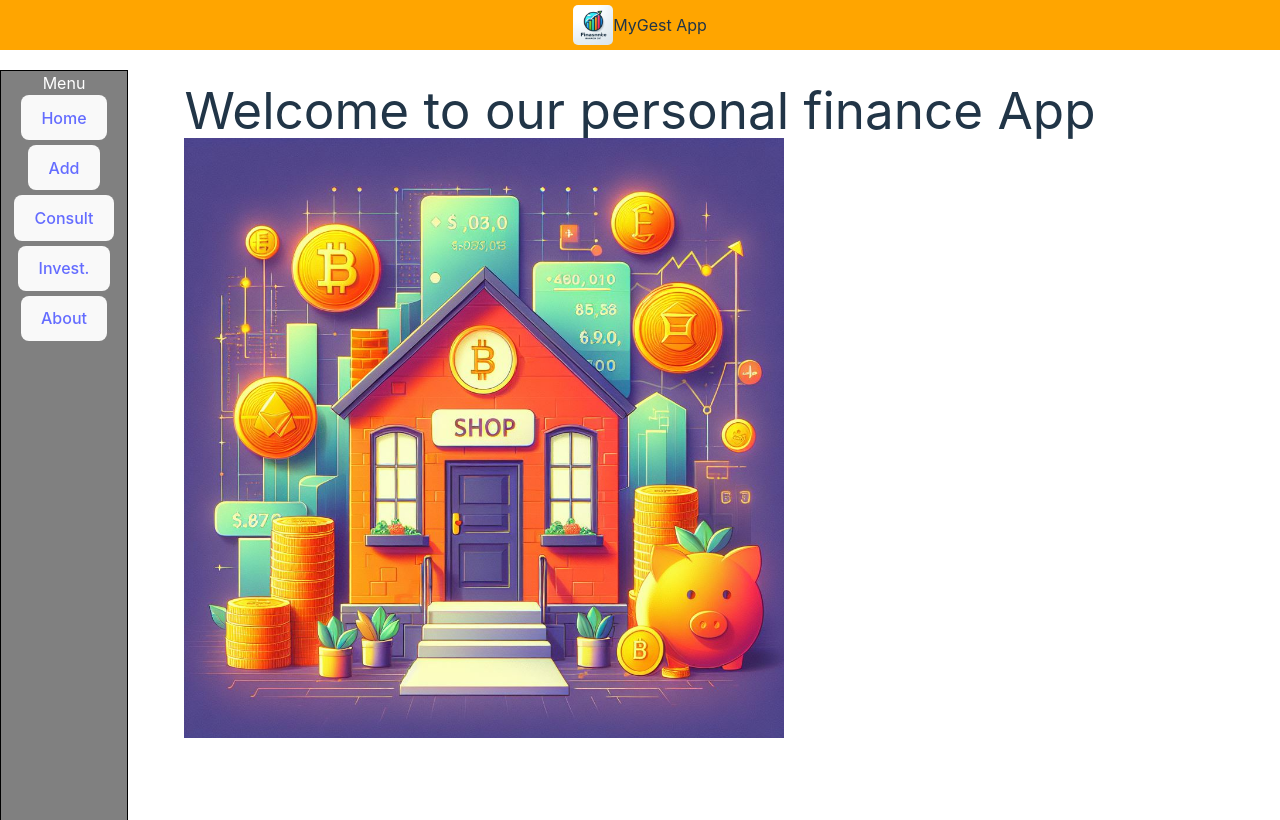
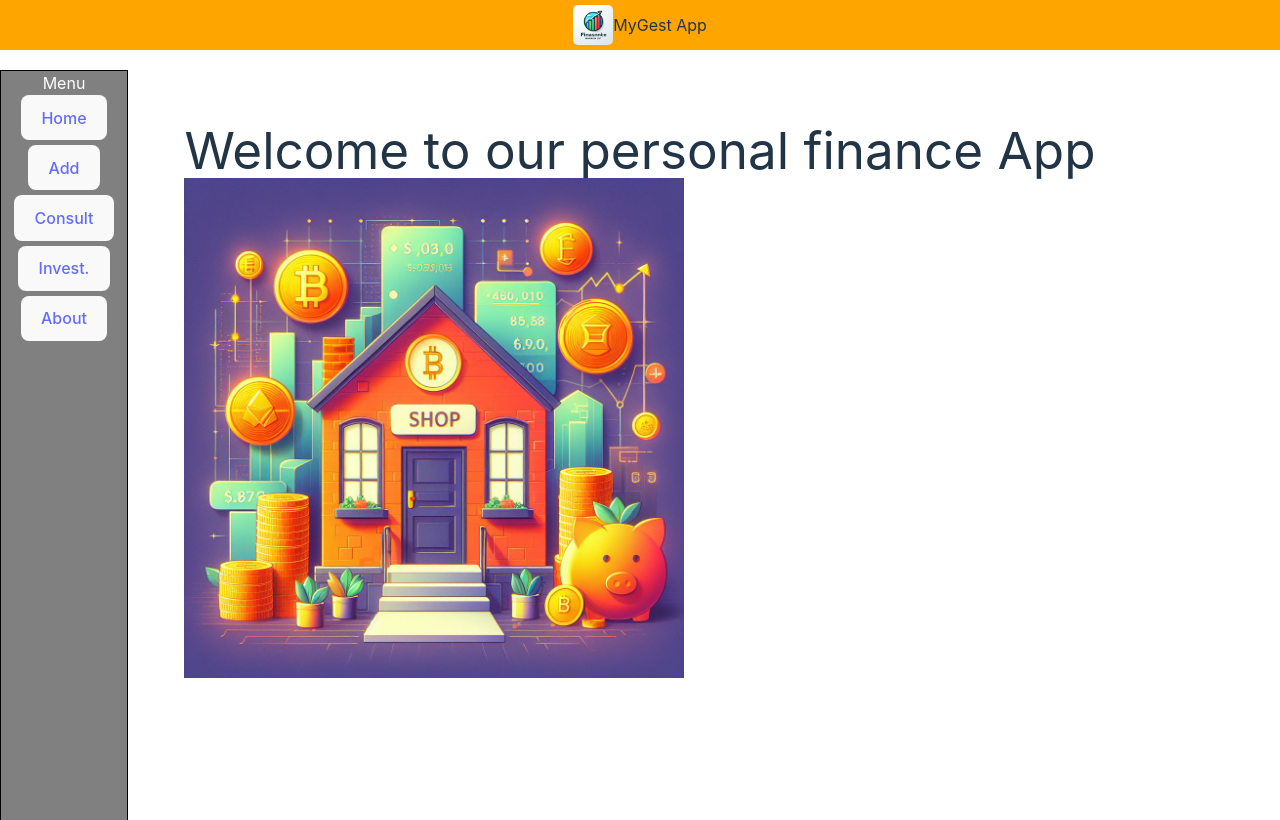
Before and after one commit to dfbamaral/project-two, a React (Vite) app: page / in a window 1280 px wide. Built offline with nearby package versions, Linux system fonts and the light colour scheme.

Commit message:
almost done

```diff
--- a/src/pages/About.jsx
+++ b/src/pages/About.jsx
@@ -25,12 +25,12 @@ function About() {
                     <p>Esmael Filipe</p>
                     <div class="buttonmig">
                     <button class="button">
-                        <a href="" class="no-link-style" target="_blank">
+                        <a href="https://www.linkedin.com/in/esmael-filipe-315418271/" class="no-link-style" target="_blank">
                         <img src="https://upload.wikimedia.org/wikipedia/commons/thumb/8/81/LinkedIn_icon.svg/2048px-LinkedIn_icon.svg.png" width="65" height="65"   transform="matrix(1, 0, 0, 1, -7.105427357601002e-15, -3.552713678800501e-15)" />
                     </a></button>
 
                     <button class="button">
-                        <a href="" class="no-link-style" target="_blank">
+                        <a href="https://github.com/EsmaelFilipe" class="no-link-style" target="_blank">
                         <img src="https://cdn-icons-png.flaticon.com/512/25/25231.png" width="65" height="65"   transform="matrix(1, 0, 0, 1, -7.105427357601002e-15, -3.552713678800501e-15)" />
                     </a></button>
 
--- a/src/pages/HomePage.jsx
+++ b/src/pages/HomePage.jsx
@@ -17,7 +17,7 @@ const HomePage = () => (
         cupidatat non proident, sunt in culpa qui officia deserunt mollit anim id
         est laborum.
       </p> */}
-      <img src="landpage.jpg" alt="random" width={600} height={600} alignItems="center"/>
+      <img src="landpage.jpg" alt="random" width={500} height={500} alignItems="center"/>
 
 
 
```
